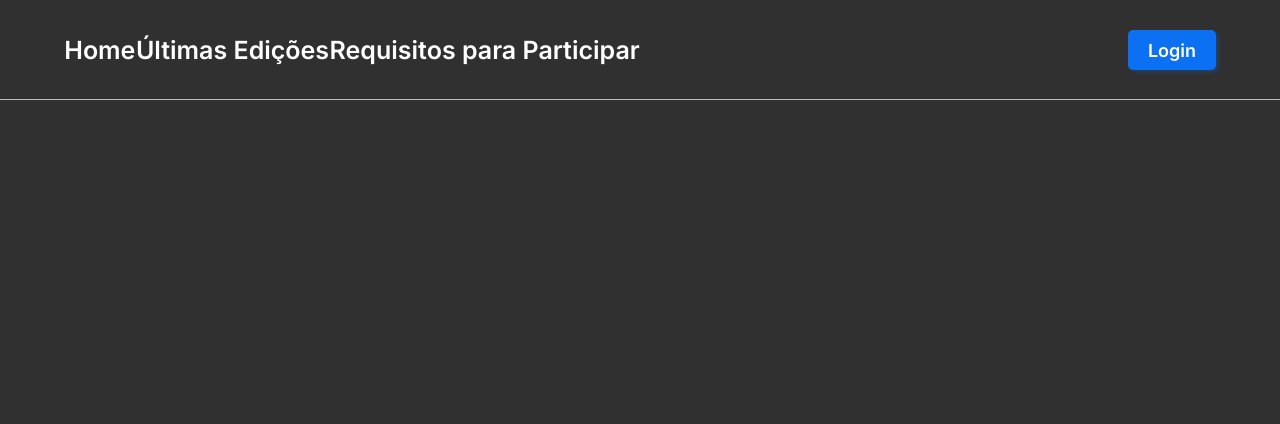
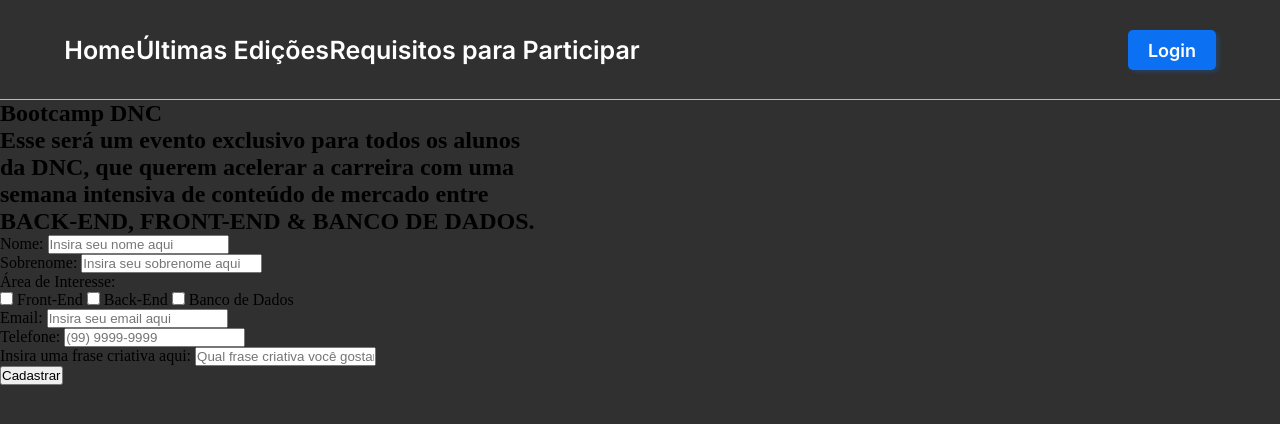
Before and after one commit to betokast/bootcamp-dnc, a plain HTML site: page index.html in a window 1280 px wide. Drawn offline with Linux system fonts and the light colour scheme.

Commit message:
Estruturando o restante da página (header e form)

```diff
--- a/index.html
+++ b/index.html
@@ -15,5 +15,52 @@
     </div>
     <button>Login</button>
   </nav>
+
+  <section>
+    <header>
+      <h1>Bootcamp DNC</h1>
+      <h2>
+        Esse será um evento exclusivo para todos os alunos <br> da  <strong>DNC</strong>, que querem <span class="invert">acelerar a carreira</span> com uma <br> semana intensiva de conteúdo de mercado entre <br><span class="invert">BACK-END, FRONT-END & BANCO DE DADOS.</span>
+      </h2>
+      <form action="#">
+        <div class="form-group">
+          <label for="">Nome:</label>
+          <input type="text" placeholder="Insira seu nome aqui">
+        </div>
+        <div class="form-group">
+          <label for="">Sobrenome:</label>
+          <input type="text" placeholder="Insira seu sobrenome aqui">
+        </div>
+        <div class="form-group">
+          <label for="">Área de Interesse:</label>
+          <div class="checkbox-items">
+            <input type="checkbox" value="front">
+            <label for="">Front-End</label>
+
+            <input type="checkbox" value="back">
+            <label for="">Back-End</label>
+
+            <input type="checkbox" value="database">
+            <label for="">Banco de Dados</label>
+          </div>
+        </div>
+        <div class="form-group">
+          <label for="">Email:</label>
+          <input type="email" placeholder="Insira seu email aqui">
+        </div>
+        <div class="form-group">
+          <label for="">Telefone:</label>
+          <input type="text" placeholder="(99) 9999-9999">
+        </div>
+        <div class="form-group">
+          <label for="">Insira uma frase criativa aqui:</label>
+          <input type="text" placeholder="Qual frase criativa você gostaria de falar? :)">
+        </div>
+
+        <input type="submit" value="Cadastrar">
+
+      </form>
+    </header>
+  </section>
 </body>
 </html>
```
